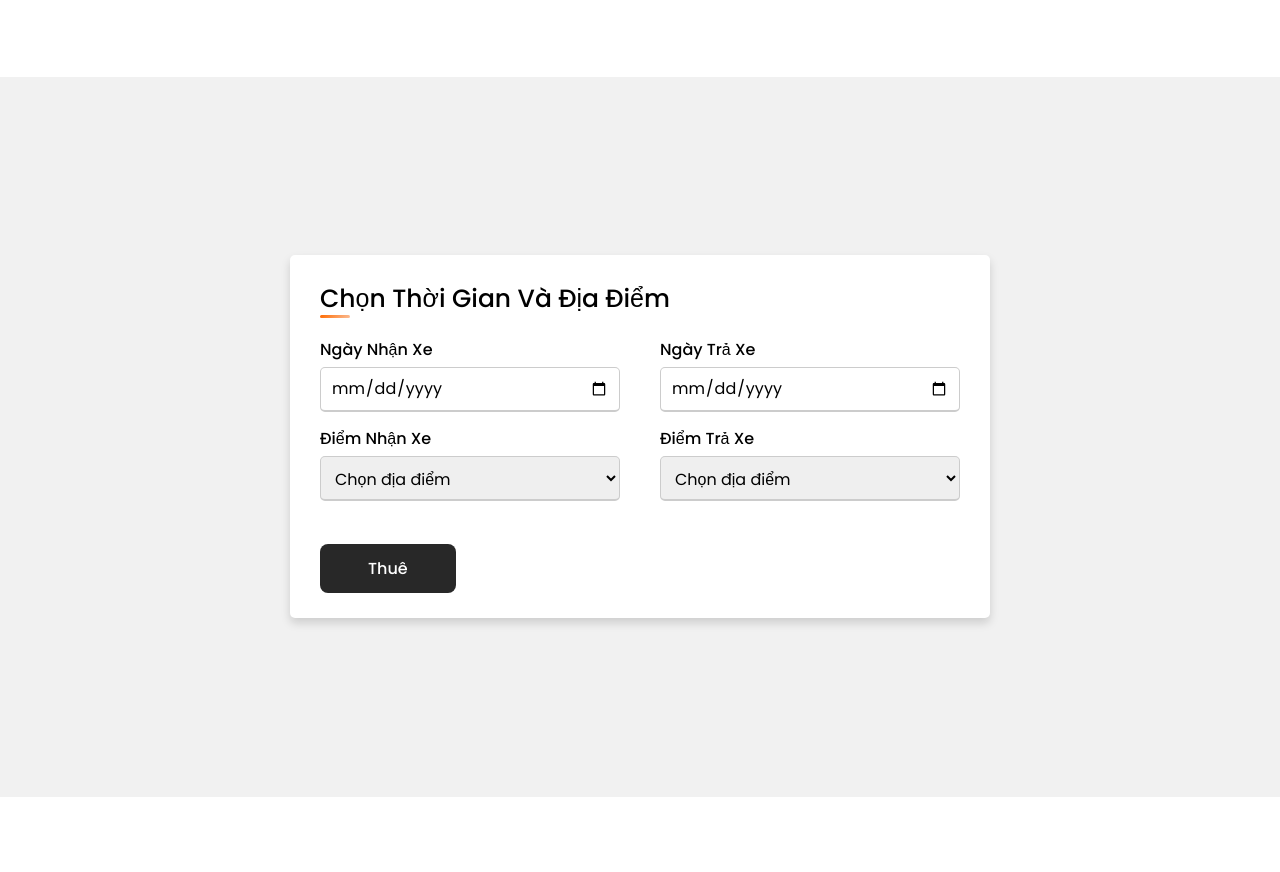
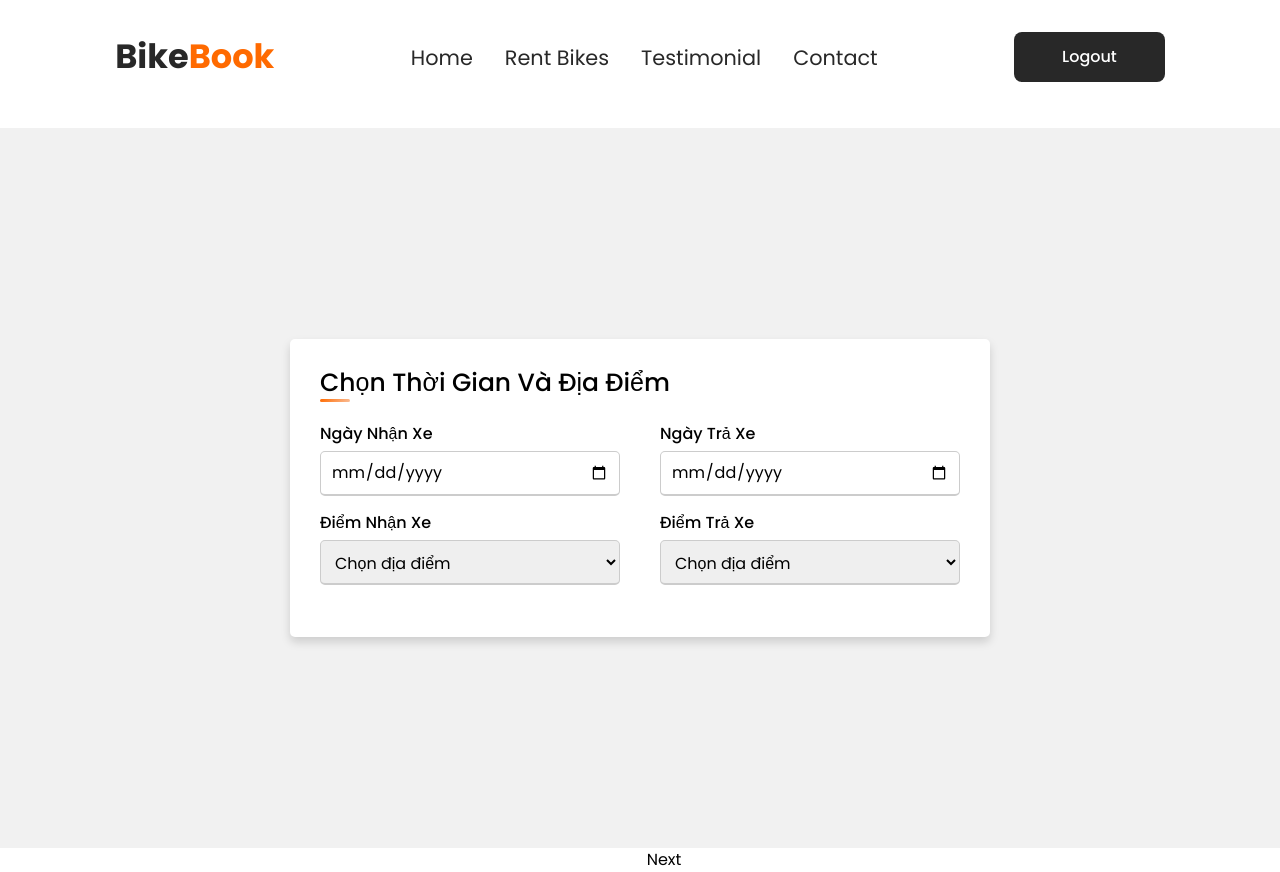
Before and after one commit to MeoDaoSi/Bike_Rental_Frontend, a React (Vite) app in the folder bike-rental/: page /reservation in a window 1280 px wide. Before the commit the page ends 800 px from the top, so only its background shows below. Built offline with nearby package versions, Linux system fonts and the light colour scheme.

Commit message:
update multi state form

```diff
--- a/bike-rental/src/App.tsx
+++ b/bike-rental/src/App.tsx
@@ -3,11 +3,14 @@ import { BrowserRouter, Route, Routes } from 'react-router-dom';
 import { Home } from './pages/Home';
 import { Header } from './components/Header';
 import { Footer } from './components/Footer';
+
 import { Admin } from './pages/Admin';
-import { Motorcycle } from './pages/Reservation';
+import { Motorcycle } from './pages/Motorcycle';
 import { Schedule } from './pages/Schedule';
 import { Info } from './pages/Info';
 import { Confirm } from './pages/Confirm';
+import { RentBikeForm } from './pages/RentBikeForm';
+
 // import '../public/style.css'
 import './registerStyle.css'
 import './dashboard.css'
@@ -16,10 +19,11 @@ import './dashboard.css'
 export const App = () => {
   return (
     <BrowserRouter>
+      <Header />
       <Routes>
         <Route path='/'>
           <Route index element={<Home />} />
-          <Route path='/reservation' element={<Schedule />} />
+          <Route path='/reservation' element={<RentBikeForm />} />
           <Route path='/reservation/bike' element={<Motorcycle />} />
           <Route path='/reservation/info' element={<Info />} />
           <Route path='/reservation/confirm' element={<Confirm />} />
--- /dev/null
+++ b/bike-rental/src/hooks/useMultiStepForm.ts
@@ -0,0 +1,34 @@
+import { ReactElement, useState } from "react";
+
+export function useMultiStepForm(steps: ReactElement[]) {
+    const [currentStepIndex, setCurrentStepIndex] = useState(0);
+
+    function next() {
+        setCurrentStepIndex(i => {
+            if (i >= steps.length - 1) return i;
+            return i + 1;
+        });
+    }
+
+    function back() {
+        setCurrentStepIndex(i => {
+            if (i <= 0) return i;
+            return i - 1;
+        });
+    }
+
+    function goTo(index: number) {
+        setCurrentStepIndex(index);
+    }
+
+    return {
+        currentStepIndex,
+        step: steps[currentStepIndex],
+        steps,
+        isFirstStep: currentStepIndex === 0,
+        isLastStep: currentStepIndex === steps.length - 1,
+        goTo,
+        next,
+        back
+    }
+}
--- a/bike-rental/src/pages/Confirm.tsx
+++ b/bike-rental/src/pages/Confirm.tsx
@@ -3,8 +3,8 @@ import React from 'react'
 export const Confirm = () => {
     return (
         <>
-            <div className="flex flex-row min-h-screen justify-between mx-12 my-12">
-                <div className="bg-gray-100 border w-2/3 flex flex-col mt-24">
+            <div className="flex flex-row min-h-screen justify-between mx-4 my-4">
+                <div className="bg-gray-100 border w-2/3 flex flex-col">
                     <h2 className="mx-3 my-3 border-b-4 inline-block text-xl">XACH NHAN THÔNG TIN</h2>
                     <div className="content m-4" >
                         <form method="POST">
@@ -40,7 +40,7 @@ export const Confirm = () => {
                         </form>
                     </div>
                 </div>
-                <div className="mt-24 ml-6 bg-gray-100 border w-96 flex flex-col">
+                <div className="bg-gray-100 border w-96 flex flex-col">
                     <div className="h-96 mx-4 my-4 border">
                         <div className="mx-4 my-2 ">
                             <p className="mt-3 text-xl font-bold">Thông tin nhận xe</p>
--- a/bike-rental/src/pages/Home.tsx
+++ b/bike-rental/src/pages/Home.tsx
@@ -1,11 +1,9 @@
 import { NavLink } from "react-router-dom";
-import { Header } from '../components/Header';
 
 export const Home = () => {
 
     return (
         <>
-            <Header />
             <section className="home" id="home">
 
                 <h3 data-speed="-2" className="home-parallax">Thuê Xe Máy</h3>
--- /dev/null
+++ b/bike-rental/src/pages/RentBikeForm.tsx
@@ -0,0 +1,56 @@
+import React, { useState } from 'react'
+import { useMultiStepForm } from '../hooks/useMultiStepForm'
+import { Schedule } from './Schedule'
+import { Motorcycle } from './Motorcycle'
+import { Info } from './Info'
+import { Confirm } from './Confirm'
+
+type FormData = {
+    pickup_location: string,
+    return_location: string,
+    pickup_time: string,
+    return_time: string,
+}
+
+const INITIAL_DATA: FormData = {
+    pickup_location: '',
+    return_location: '',
+    pickup_time: '',
+    return_time: '',
+}
+
+export const RentBikeForm = () => {
+    const [data, setData] = useState(INITIAL_DATA);
+
+    function updateFields(newFields: Partial<FormData>) {
+        setData(prev => ({ ...prev, ...newFields }))
+    }
+    const { step, isFirstStep, isLastStep, back, next } = useMultiStepForm([
+        <Schedule {...data} updateFields={updateFields} />,
+        <Motorcycle />,
+        <Info />,
+        <Confirm />
+    ])
+
+    function submit(e: React.FormEvent) {
+        e.preventDefault();
+        next();
+        // console.log('form submitted', data);
+    }
+    return (
+        <>
+            <div className="flex flex-col justify-center mt-32">
+                <form onSubmit={submit}>
+                    {step}
+
+                    <div className='flex justify-center'>
+                        {!isFirstStep && <button className='' onClick={back} type='button'>Back</button>}
+                        <button className='ml-12 'type='submit'>{isLastStep ? 'finish' : 'Next'}</button>
+                    </div>
+
+                </form>
+
+            </div>
+        </>
+    )
+}
--- a/bike-rental/src/pages/Schedule.tsx
+++ b/bike-rental/src/pages/Schedule.tsx
@@ -1,18 +1,30 @@
 // import React from 'react'
 
-import { useNavigate } from 'react-router-dom';
+// import { useNavigate } from 'react-router-dom';
 
-export const Schedule = () => {
+type UserData = {
+    pickup_location: string,
+    return_location: string,
+    pickup_time: string,
+    return_time: string,
+}
 
-    const Navigate = useNavigate();
+type UserFormProps = UserData & {
 
-    const handleClick = (e: React.FormEvent) => {
-        e.preventDefault();
+    updateFields: (fields: Partial<UserData>) => void
+}
 
-        console.log('1221');
+export const Schedule = ({ pickup_location, return_location, pickup_time, return_time, updateFields}: UserFormProps) => {
 
-        Navigate('/reservation/bike');
-    }
+    // const Navigate = useNavigate();
+
+    // const handleClick = (e: React.FormEvent) => {
+    //     e.preventDefault();
+
+    //     console.log('1221');
+
+    //     Navigate('/reservation/bike');
+    // }
 
     return (
         <>
@@ -20,19 +32,19 @@ export const Schedule = () => {
                 <div className="firstcontainer" >
                     <div className="titled" >Chọn thời gian và địa điểm</div>
                     <div className="content" >
-                        <form method='POST' onSubmit={handleClick}>
-                            <div className="user-details">
+                        {/* <form> */}
+                        <div className="user-details">
                                 <div className="input-box">
                                     <span className="details">Ngày nhận xe</span>
-                                    <input type="date" name="pickup_time" id="pickup_time" required />
+                                    <input value={pickup_time} type="date" name="pickup_time" id="pickup_time" required onChange={ e => updateFields({ pickup_time: e.target.value})}/>
                                 </div>
                                 <div className="input-box">
                                     <span className="details">Ngày trả xe</span>
-                                    <input type="date" name="return_time" id="return_time" required />
+                                    <input value={return_time} type="date" name="return_time" id="return_time" required onChange={ e => updateFields({ return_time: e.target.value})}/>
                                 </div>
                                 <div className="input-box">
                                     <span className="details">Điểm nhận xe</span>
-                                    <select defaultValue="default" name="pickup" id="pickup" required>
+                                    <select defaultValue={pickup_location ? pickup_location : 'default'} name="pickup_location" id="pickup_location" required onChange={ e => updateFields({ pickup_location: e.target.value})}>
                                         <option value="default" disabled hidden >Chọn địa điểm</option>
                                         <option value="volvo">Volvossssssssssssssssssssssss</option>
                                         <option value="saab">Saab</option>
@@ -42,7 +54,7 @@ export const Schedule = () => {
                                 </div>
                                 <div className="input-box">
                                     <span className="details">Điểm trả xe</span>
-                                    <select defaultValue="default" name="return" id="return" required>
+                                    <select defaultValue={return_location ? return_location : 'default'} name="return" id="return" required onChange={ e => updateFields({ return_location: e.target.value})}>
                                         <option value="default" disabled hidden >Chọn địa điểm</option>
                                         <option value="volvo">Volvossssssssssssssssssssssss</option>
                                         <option value="saab">Saab</option>
@@ -50,11 +62,14 @@ export const Schedule = () => {
                                         <option value="audi">Audi</option>
                                     </select>
                                 </div>
+
+
                             </div>
-                            <button className='btn'>Thuê</button>
-                        </form>
+                        {/* </form> */}
                     </div>
+
                 </div>
+
 
             </div>
 
--- a/bike-rental/src/registerStyle.css
+++ b/bike-rental/src/registerStyle.css
@@ -1,12 +1,12 @@
 @import url('https://fonts.googleapis.com/css2?family=Poppins:ital,wght@0,200;0,300;0,400;0,500;0,600;0,700;1,400&display=swap');
 
 .maincontainer {
-    margin-top: 6%;
+    /* margin-top: 6%; */
     height: 90vh;
     display: flex;
     justify-content: center;
     align-items: center;
-    padding: 10px;
+    /* padding: 10px; */
     background-color: #f1f1f1;
     /* background: linear-gradient(135deg, #71b7e6, #9b59b6); */
 }
@@ -37,19 +37,19 @@
     background: linear-gradient(135deg, #ff6a00, #fabd96);
 }
 
-.content form .user-details {
+.content .user-details {
     display: flex;
     flex-wrap: wrap;
     justify-content: space-between;
     margin: 20px 0 12px 0;
 }
 
-form .user-details .input-box {
+.user-details .input-box {
     margin-bottom: 15px;
     width: calc(100% / 2 - 20px);
 }
 
-form .input-box span.details {
+.input-box span.details {
     display: block;
     font-weight: 500;
     margin-bottom: 5px;
@@ -85,25 +85,25 @@ form .input-box span.details {
     border-color: #ff6a00;
 }
 
-form .gender-details .gender-title {
+.gender-details .gender-title {
     font-size: 20px;
     font-weight: 500;
 }
 
-form .category {
+.category {
     display: flex;
     width: 80%;
     margin: 14px 0;
     justify-content: space-between;
 }
 
-form .category label {
+.category label {
     display: flex;
     align-items: center;
     cursor: pointer;
 }
 
-form .category label .dot {
+category label .dot {
     height: 18px;
     width: 18px;
     border-radius: 50%;
```
Also changed, not shown: bike-rental/src/hooks/MultiForm.ts (deleted, +0 -37 lines), bike-rental/src/pages/FormWrapper.tsx (added, +15 -0 lines), bike-rental/src/pages/Info.tsx (+5 -14 lines), bike-rental/src/pages/Motorcycle.tsx (renamed from bike-rental/src/pages/Reservation.tsx, +5 -5 lines).
